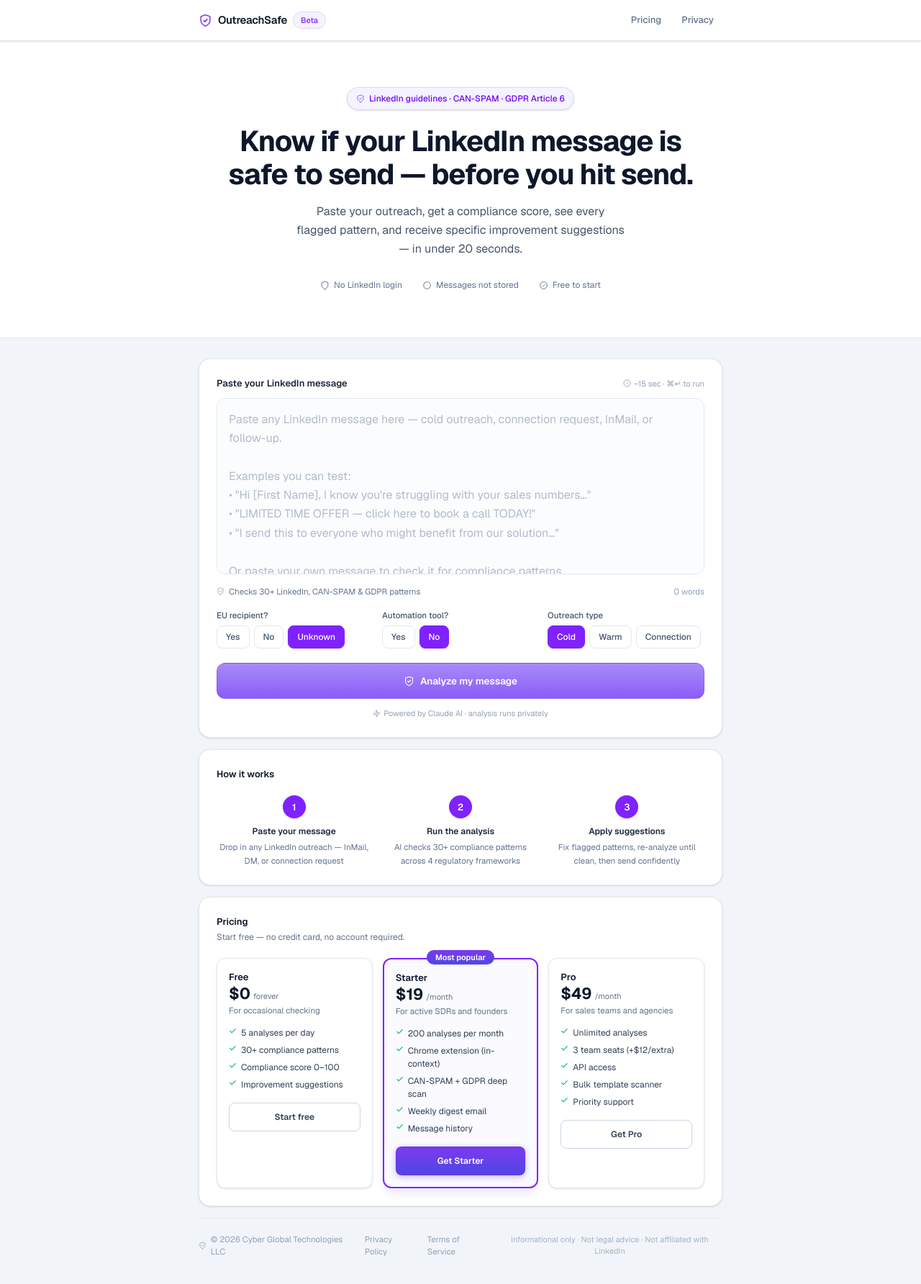
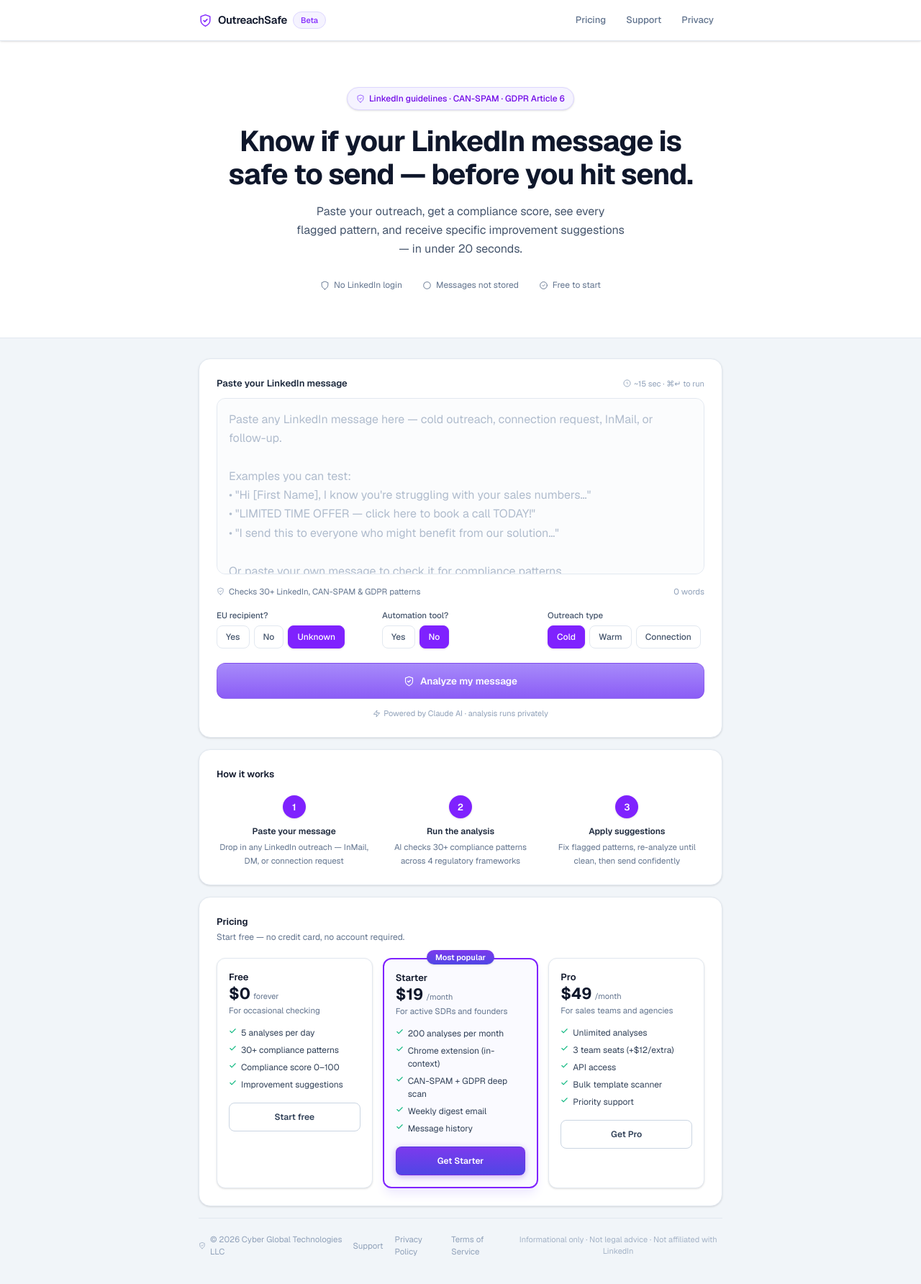
Before and after one commit to gusinfosec/outreachsafe, a Next.js app: page / in a window 1280 px wide. Shown: the top 1784 px of the page at 72% size. Built offline with nearby package versions, Linux system fonts and the light colour scheme.

Commit message:
feat: support page + nav/footer links

```diff
--- a/app/page.tsx
+++ b/app/page.tsx
@@ -227,6 +227,7 @@
           </Link>
           <nav className="flex items-center gap-1">
             <a href="#pricing" className="text-[13px] text-slate-500 hover:text-slate-900 hover:bg-slate-100 transition-all px-3 py-1.5 rounded-lg font-medium">Pricing</a>
+            <Link href="/support" className="text-[13px] text-slate-500 hover:text-slate-900 hover:bg-slate-100 transition-all px-3 py-1.5 rounded-lg font-medium">Support</Link>
             <Link href="/privacy" className="text-[13px] text-slate-500 hover:text-slate-900 hover:bg-slate-100 transition-all px-3 py-1.5 rounded-lg font-medium">Privacy</Link>
           </nav>
         </div>
@@ -473,6 +474,7 @@
           <div className="flex flex-col sm:flex-row items-center justify-between gap-3 text-[11.5px] text-slate-400">
             <div className="flex items-center gap-1.5"><Shield size={11} cls="text-slate-400"/><span>© 2026 Cyber Global Technologies LLC</span></div>
             <div className="flex items-center gap-4">
+              <Link href="/support" className="hover:text-violet-600 transition-colors">Support</Link>
               <Link href="/privacy" className="hover:text-violet-600 transition-colors">Privacy Policy</Link>
               <Link href="/terms"   className="hover:text-violet-600 transition-colors">Terms of Service</Link>
             </div>
```
